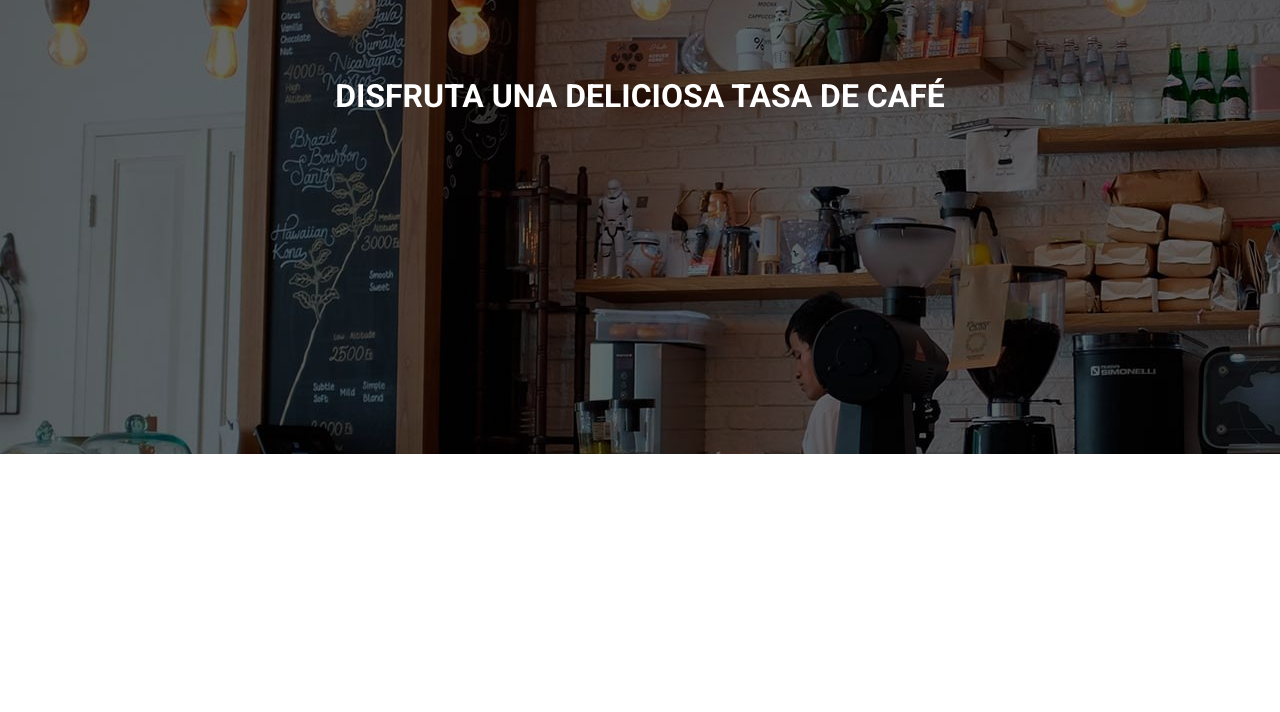
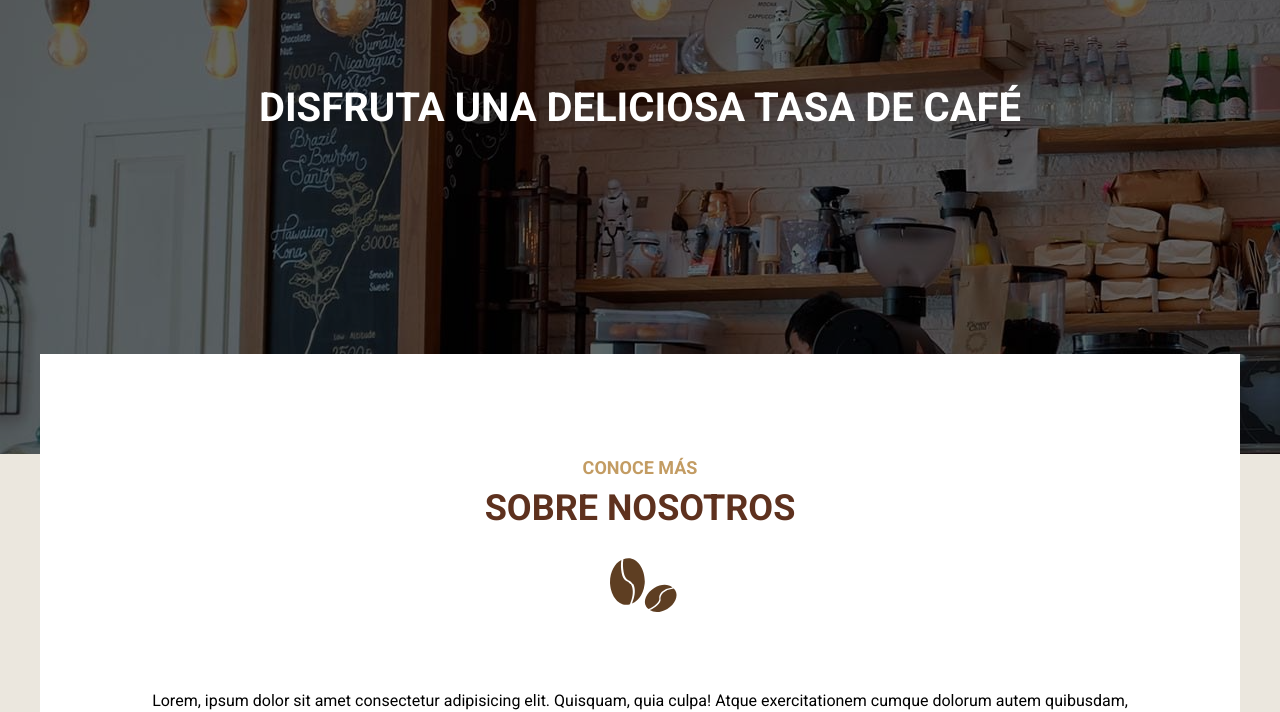
Before and after one commit to JuliGeralDev/cafeteria, a website: page index.html in a window 1280 px wide. Shown: the part 246-958 px from the top of the page. Before the commit the page ends 800 px from the top, so only its background shows below. Drawn offline with Linux system fonts and the light colour scheme.

Commit message:
Agregando titulo y parrafo de la seccion nosotros

```diff
--- a/gulpfile.js
+++ b/gulpfile.js
@@ -15,7 +15,7 @@ function css(done){
     //Pasos: 1. Identificar archivo, 2. Compilarla, 3. Guardar el .css
 
     src('src/scss/app.scss')
-        .pipe( sass({outputStyle: 'compressed'}) )
+        .pipe( sass() )
         .pipe( postcss([autoprefixer]) )
         .pipe( dest('build/css') )
 
--- a/index.html
+++ b/index.html
@@ -30,5 +30,10 @@
             </div>
         </div>
     </header>
+
+    <main class="contenedor contenido-principal text-center">
+        <h2><span>Conoce más </span>Sobre nosotros</h2>
+        <p>Lorem, ipsum dolor sit amet consectetur adipisicing elit. Quisquam, quia culpa! Atque exercitationem cumque dolorum autem quibusdam, quos rerum aperiam et quam corporis, soluta quae ab ut sapiente impedit voluptates? Lorem ipsum dolor sit, amet consectetur adipisicing elit. Repudiandae est quibusdam illum beatae repellendus blanditiis, dicta officia laudantium impedit quaerat, facilis nesciunt unde. Ipsa aliquam, commodi beatae libero rerum reprehenderit!</p>
+    </main>
 </body>
 </html>
--- a/src/scss/app.scss
+++ b/src/scss/app.scss
@@ -1,2 +1,3 @@
 @use 'base';
 @use 'header';
+@use 'inicio';
--- a/src/scss/base/_globales.scss
+++ b/src/scss/base/_globales.scss
@@ -8,8 +8,9 @@ html {
     box-sizing: inherit;
 }
 body {
-    font-family: v.$fuente_principal;
+    font-family: v.$fuentePrincipal;
     font-size: 1.6rem;
+    background-color: v.$cafeClaro;
 }
 p {
     color: v.$negro;
--- a/src/scss/base/_index.scss
+++ b/src/scss/base/_index.scss
@@ -1,4 +1,6 @@
 @forward 'normalize';
 @forward 'variables';
+@forward 'minxins';
 @forward 'globales';
 @forward 'utilidades';
+@forward 'tipografia';
--- /dev/null
+++ b/src/scss/base/_tipografia.scss
@@ -0,0 +1,38 @@
+@use 'variables'  as v;
+
+h1, h2, h3{
+    font-family: v.$fuentePrincipal;
+    margin: 0 0 v.$separacion 0;
+    text-transform: uppercase;
+    text-align: center;
+    line-height: 1.5;
+}
+
+
+h1{
+    font-size: 4rem;
+}
+
+h2{
+    font-size: 3.6rem;
+    color: v.$primario;
+    span{
+        color: v.$secundario;
+        font-size: 1.8rem;
+        display: block;
+    }
+
+    &::after{
+        content: '';
+        display: block;
+        width: 10rem;
+        height: 10rem;
+        margin: auto;
+        background-image: url(../img/cafe.svg);
+        background-size: 10rem;
+    }
+}
+
+h3{
+    font-size: 3.2rem;
+}
--- a/src/scss/base/_variables.scss
+++ b/src/scss/base/_variables.scss
@@ -1,5 +1,5 @@
 // Fuentes
-$fuente_principal:  'Roboto', sans-serif;
+$fuentePrincipal:  'Roboto', sans-serif;
 
 //Media Queries
 $telefono: 480px;
--- /dev/null
+++ b/src/scss/inicio/_contenido.scss
@@ -0,0 +1,14 @@
+@use 'base/minxins' as m;
+@use 'base/variables' as v;
+
+.contenido-principal{
+    background-color: v.$blanco;
+    padding: 5rem 2rem;
+
+
+    @include m.tablet{
+        padding: 10rem;
+        margin-top: -10rem;
+        position: relative;
+    }
+}
--- /dev/null
+++ b/src/scss/inicio/_index.scss
@@ -0,0 +1 @@
+@forward 'contenido';
```
Also changed, not shown: build/css/app.css, build/img/cafe.svg (added).
